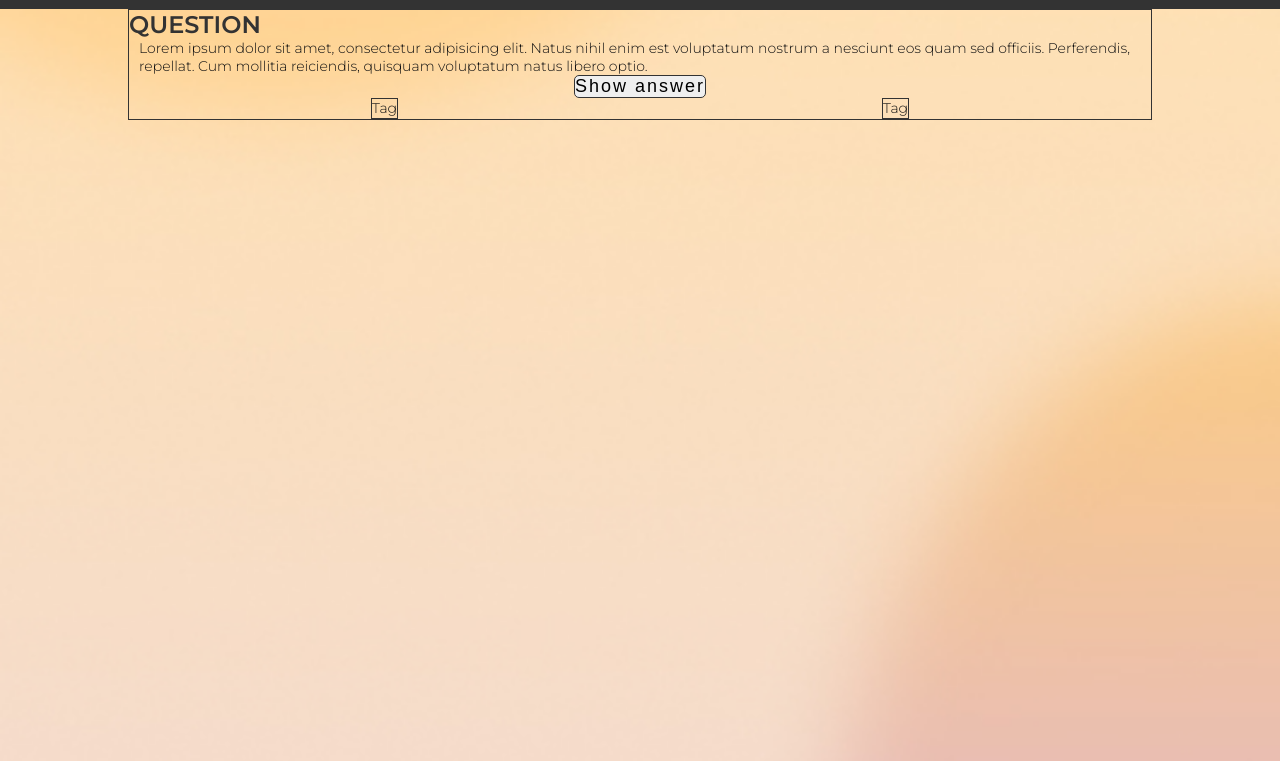
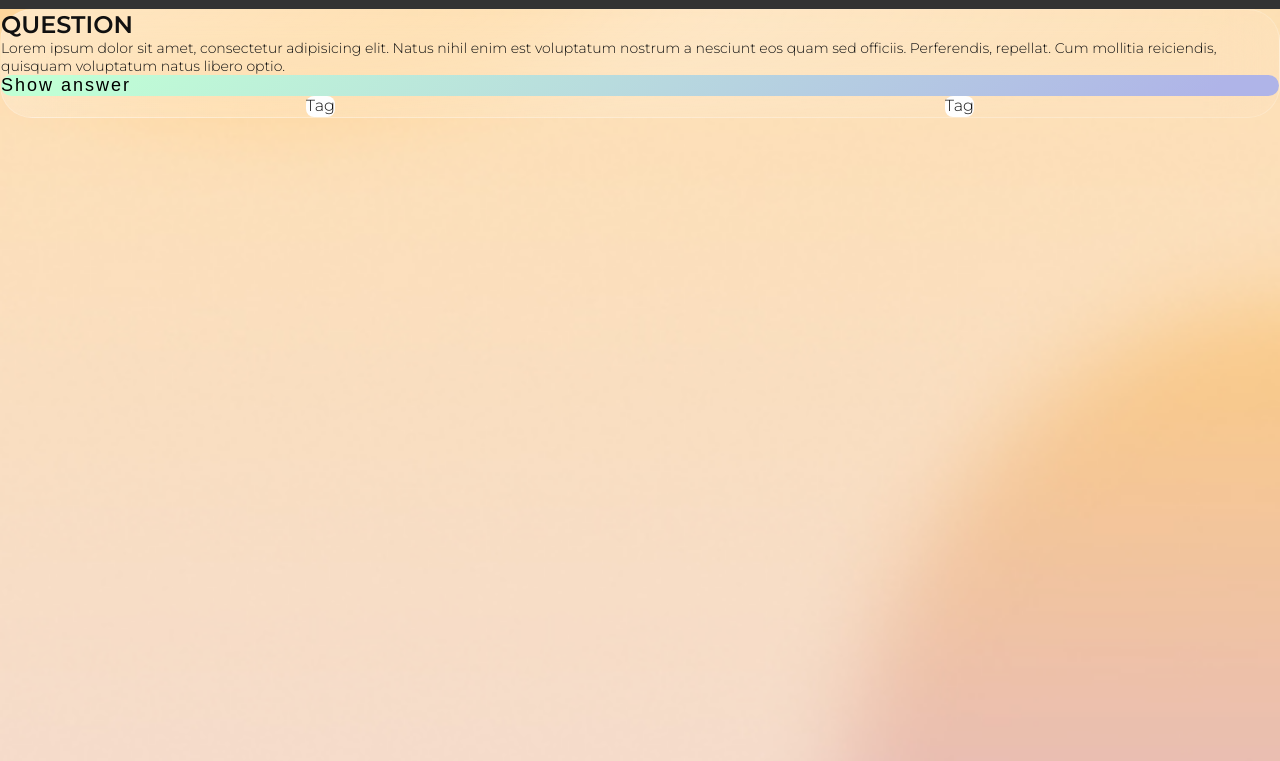
Before and after one commit to Tim-Pet/quiz-app, a website built with Vite: page src/index.html in a window 1280 px wide. Shown: the part 39-800 px from the top of the page. Built offline with nearby package versions, Linux system fonts and the light colour scheme.

Commit message:
Style quiz-card component

```diff
--- a/src/styles/quiz-card/quiz-card.css
+++ b/src/styles/quiz-card/quiz-card.css
@@ -1,22 +1,31 @@
 .quiz-card {
-  border: 1px solid var(--color-primary);
-  width: 80%;
+  position: relative;
+  background: radial-gradient(96.67% 169.17% at 0% 0%, rgba(255, 255, 255, 0.42) 0%, rgba(255, 255, 255, 0.06) 100%);
+  border: 1px solid rgba(255, 255, 255, 0.2);
+  box-sizing: border-box;
+  backdrop-filter: blur(32px);
+  border-radius: 32px;
 }
-.quiz-card__heading {
-  color: var(--color-primary);
+
+.quiz-card__bookmark {
+  position: absolute;
+  top: 24px;
+  right: 24px;
 }
-.quiz-card__question {
-  padding-left: 10px;
-  padding-right: 10px;
+
+.quiz-card__btn {
+  width: 100%;
+  border: 0;
+  border-radius: 32px;
+  background-image: var(--gradient-secondary);
 }
-.quiz-card__btn {
-  border: 1px solid var(--color-primary);
-  border-radius: 5px;
-}
+
 .quiz-card__tags {
   list-style: none;
 }
+
 .quiz-card__tag {
-  border: 1px solid var(--color-primary);
-  width: fit-content;
+  background: var(--color-white);
+  border-radius: 8px;
+  font-size: calc(var(--font-size-base));
 }
```
Also changed, not shown: src/styles/quiz-card/quiz-card.html (+8 -10 lines).
